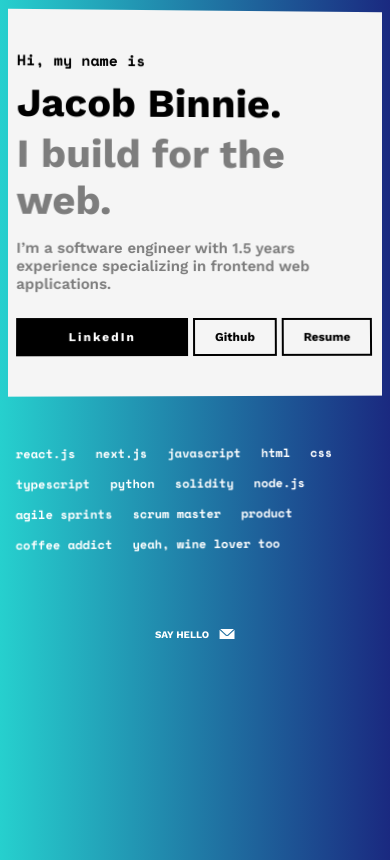
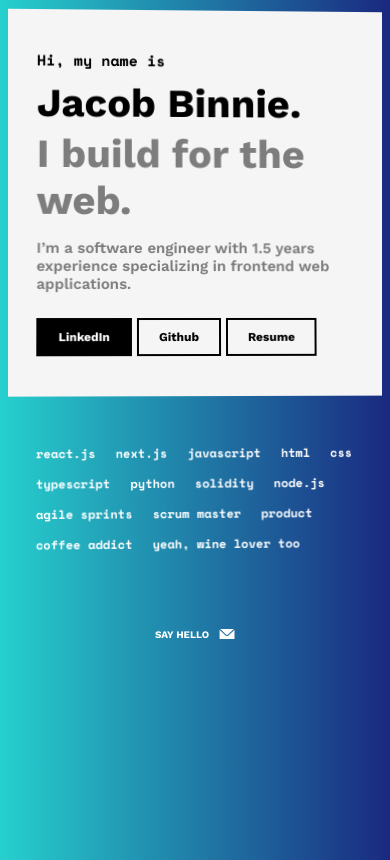
Before and after one commit to jacobbinnie/portfolio, a React (Create React App) app: page / in a window 390 px wide. In both pictures the pointer is over the button "LinkedIn". Built offline with nearby package versions, Linux system fonts and the light colour scheme.

Commit message:
update buttons on mobile

```diff
--- a/src/App.css
+++ b/src/App.css
@@ -58,4 +58,15 @@ button:hover {
     display: block;
     overflow: hidden;
   }
+  button:hover {
+    background-color: black;
+    border: 2px solid black;
+    color: white;
+    font-family: "Work Sans", sans-serif;
+    font-size: 12px;
+    font-weight: 700;
+    padding: 10px 20px 10px 20px;
+    cursor: pointer;
+    letter-spacing: 0px;
+  }
 }
--- a/src/components/Profile.css
+++ b/src/components/Profile.css
@@ -50,6 +50,7 @@ h1 {
   display: flex;
   gap: 5px;
   justify-content: left;
+  width: 100%;
 }
 
 .rightDiv {
```
